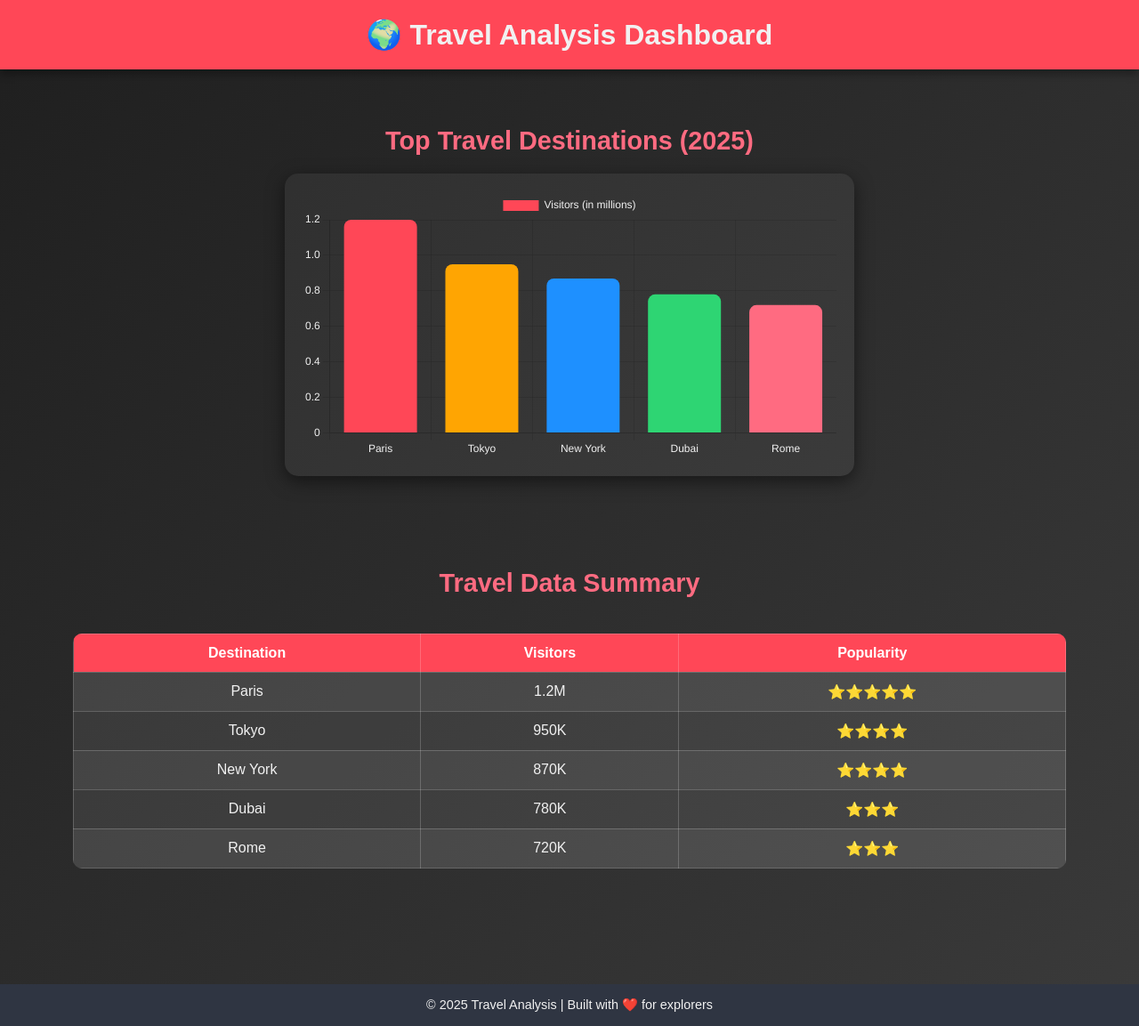
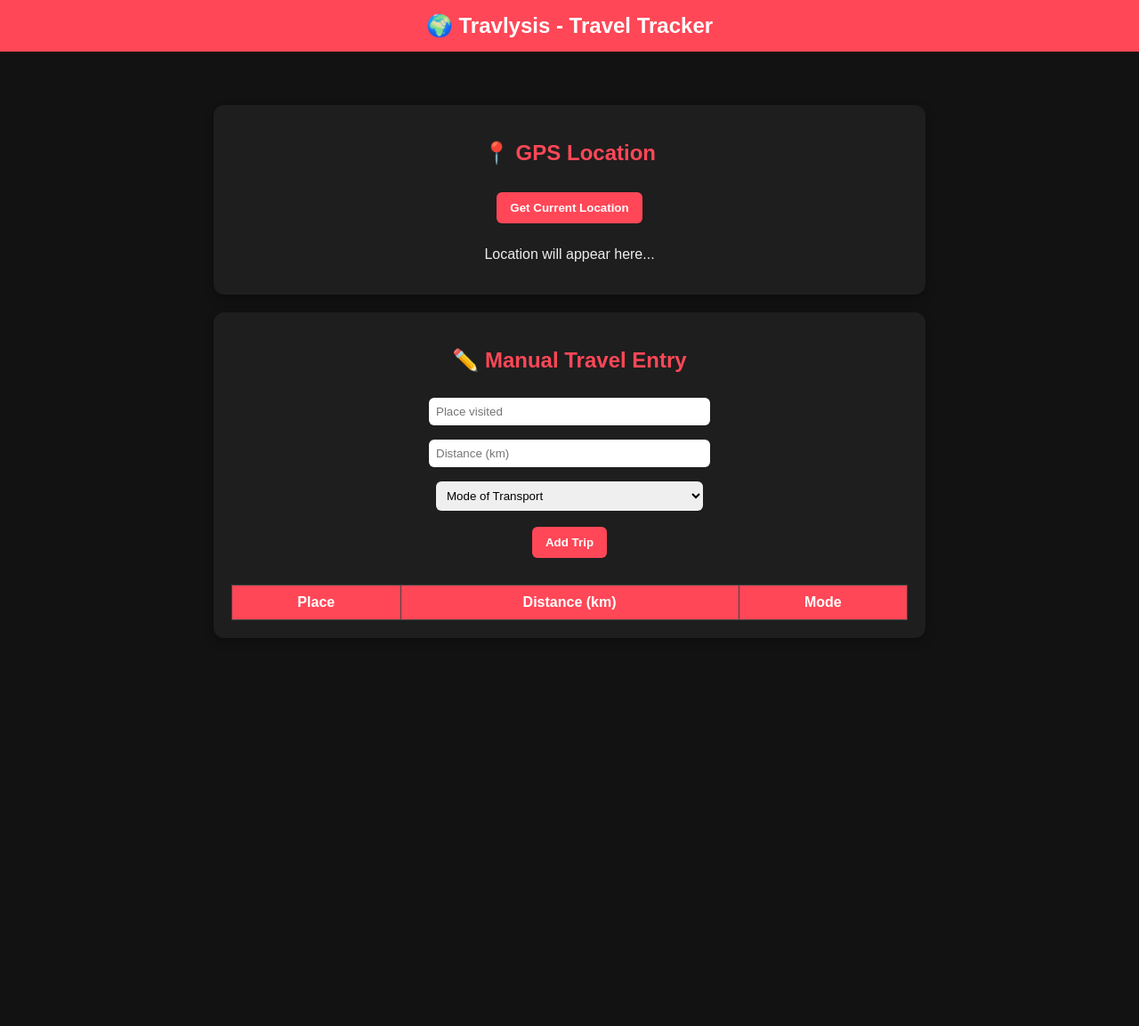
Before and after one commit to Abby284/travel-analysis, a plain HTML site: page index.html in a window 1280 px wide. Shown: the whole page at 89% size. After the commit the page ends 800 px from the top, so only its background shows below. Drawn offline with nearby package versions, Linux system fonts and the light colour scheme.

Commit message:
Update index.html

```diff
--- a/index.html
+++ b/index.html
@@ -3,156 +3,154 @@
 <head>
   <meta charset="UTF-8">
   <meta name="viewport" content="width=device-width, initial-scale=1.0">
-  <title>Travel Analysis</title>
-
+  <title>Travlysis - Travel Tracker</title>
   <style>
-    /* ---------- Global Styles ---------- */
     body {
+      font-family: Arial, sans-serif;
+      text-align: center;
+      background: #121212;
+      color: #eee;
       margin: 0;
-      font-family: Arial, sans-serif;
-      background: linear-gradient(135deg, #1f1f1f, #3a3a3a);
-      color: #f1f1f1;
+      padding: 0;
+    }
+    header {
+      background: #ff4757;
+      padding: 15px;
+      font-size: 1.5rem;
+      font-weight: bold;
+      color: white;
+    }
+    .container {
+      max-width: 800px;
+      margin: 20px auto;
+      padding: 20px;
+    }
+    .box {
+      background: #1e1e1e;
+      padding: 20px;
+      margin: 20px 0;
+      border-radius: 12px;
+      box-shadow: 0 4px 12px rgba(0,0,0,0.3);
+    }
+    h2 { color: #ff4757; }
+    button {
+      padding: 10px 15px;
+      margin: 10px;
+      border: none;
+      border-radius: 6px;
+      cursor: pointer;
+      background: #ff4757;
+      color: #fff;
+      font-weight: bold;
+      transition: 0.2s;
+    }
+    button:hover { background: #ff6b81; }
+    input, select {
+      padding: 8px;
+      margin: 8px;
+      border: none;
+      border-radius: 6px;
+      width: 90%;
+      max-width: 300px;
+    }
+    table {
+      width: 100%;
+      border-collapse: collapse;
+      margin-top: 20px;
+      background: #2a2a2a;
+    }
+    th, td {
+      border: 1px solid #444;
+      padding: 10px;
       text-align: center;
     }
-
-    header {
-      background: #ff4757;
-      padding: 20px;
-      font-size: 2rem;
-      font-weight: bold;
-      box-shadow: 0 4px 10px rgba(0,0,0,0.4);
-    }
-
-    section {
-      padding: 40px 20px;
-    }
-
-    h2 {
-      margin-bottom: 20px;
-      font-size: 1.8rem;
-      color: #ff6b81;
-    }
-
-    /* ---------- Chart Container ---------- */
-    .chart-container {
-      width: 90%;
-      max-width: 600px;
-      margin: auto;
-      background: rgba(255,255,255,0.05);
-      border-radius: 15px;
-      padding: 20px;
-      box-shadow: 0 6px 20px rgba(0,0,0,0.5);
-    }
-
-    /* ---------- Table ---------- */
-    table {
-      width: 90%;
-      margin: 40px auto;
-      border-collapse: collapse;
-      background: rgba(255,255,255,0.08);
-      border-radius: 10px;
-      overflow: hidden;
-    }
-
-    th, td {
-      padding: 12px;
-      border: 1px solid rgba(255,255,255,0.2);
-    }
-
     th {
       background: #ff4757;
       color: white;
     }
-
-    tr:nth-child(even) {
-      background: rgba(255,255,255,0.05);
-    }
-
-    /* ---------- Footer ---------- */
-    footer {
-      background: #2f3542;
-      padding: 15px;
-      margin-top: 50px;
-      font-size: 0.9rem;
-    }
+    td { color: #ccc; }
   </style>
 </head>
 <body>
-  <header>🌍 Travel Analysis Dashboard</header>
+  <header>🌍 Travlysis - Travel Tracker</header>
 
-  <section>
-    <h2>Top Travel Destinations (2025)</h2>
-    <div class="chart-container">
-      <canvas id="travelChart"></canvas>
+  <div class="container">
+    <!-- GPS Tracking -->
+    <div class="box">
+      <h2>📍 GPS Location</h2>
+      <button onclick="getLocation()">Get Current Location</button>
+      <p id="gps">Location will appear here...</p>
     </div>
-  </section>
 
-  <section>
-    <h2>Travel Data Summary</h2>
-    <table>
-      <tr>
-        <th>Destination</th>
-        <th>Visitors</th>
-        <th>Popularity</th>
-      </tr>
-      <tr>
-        <td>Paris</td>
-        <td>1.2M</td>
-        <td>⭐⭐⭐⭐⭐</td>
-      </tr>
-      <tr>
-        <td>Tokyo</td>
-        <td>950K</td>
-        <td>⭐⭐⭐⭐</td>
-      </tr>
-      <tr>
-        <td>New York</td>
-        <td>870K</td>
-        <td>⭐⭐⭐⭐</td>
-      </tr>
-      <tr>
-        <td>Dubai</td>
-        <td>780K</td>
-        <td>⭐⭐⭐</td>
-      </tr>
-      <tr>
-        <td>Rome</td>
-        <td>720K</td>
-        <td>⭐⭐⭐</td>
-      </tr>
-    </table>
-  </section>
+    <!-- Manual Entry -->
+    <div class="box">
+      <h2>✏️ Manual Travel Entry</h2>
+      <form id="manualForm">
+        <input type="text" id="place" placeholder="Place visited" required><br>
+        <input type="number" id="distance" placeholder="Distance (km)" required><br>
+        <select id="mode" required>
+          <option value="" disabled selected>Mode of Transport</option>
+          <option>Car</option>
+          <option>Bicycle</option>
+          <option>Walking</option>
+          <option>Public Transport</option>
+          <option>Other</option>
+        </select><br>
+        <button type="submit">Add Trip</button>
+      </form>
+      <table id="dataTable">
+        <tr>
+          <th>Place</th>
+          <th>Distance (km)</th>
+          <th>Mode</th>
+        </tr>
+      </table>
+    </div>
+  </div>
 
-  <footer>
-    © 2025 Travel Analysis | Built with ❤️ for explorers
-  </footer>
+  <script>
+    // ---------- GPS Tracker ----------
+    function getLocation() {
+      if (navigator.geolocation) {
+        navigator.geolocation.getCurrentPosition(showPosition, showError);
+      } else {
+        document.getElementById("gps").innerText = "Geolocation is not supported by this browser.";
+      }
+    }
 
-  <!-- Chart.js -->
-  <script src="https://cdn.jsdelivr.net/npm/chart.js"></script>
-  <script>
-    // ---------- Chart Script ----------
-    const ctx = document.getElementById('travelChart').getContext('2d');
-    new Chart(ctx, {
-      type: 'bar',
-      data: {
-        labels: ['Paris', 'Tokyo', 'New York', 'Dubai', 'Rome'],
-        datasets: [{
-          label: 'Visitors (in millions)',
-          data: [1.2, 0.95, 0.87, 0.78, 0.72],
-          backgroundColor: ['#ff4757', '#ffa502', '#1e90ff', '#2ed573', '#ff6b81'],
-          borderRadius: 8
-        }]
-      },
-      options: {
-        responsive: true,
-        plugins: {
-          legend: { labels: { color: '#f1f1f1' } }
-        },
-        scales: {
-          x: { ticks: { color: '#f1f1f1' } },
-          y: { ticks: { color: '#f1f1f1' } }
-        }
+    function showPosition(position) {
+      document.getElementById("gps").innerText =
+        "Latitude: " + position.coords.latitude.toFixed(5) +
+        ", Longitude: " + position.coords.longitude.toFixed(5);
+    }
+
+    function showError(error) {
+      let msg = "";
+      switch(error.code) {
+        case error.PERMISSION_DENIED: msg = "❌ User denied GPS request."; break;
+        case error.POSITION_UNAVAILABLE: msg = "⚠️ Location unavailable."; break;
+        case error.TIMEOUT: msg = "⌛ Request timed out."; break;
+        default: msg = "Unknown error."; break;
       }
+      document.getElementById("gps").innerText = msg;
+    }
+
+    // ---------- Manual Data Entry ----------
+    const form = document.getElementById("manualForm");
+    const table = document.getElementById("dataTable");
+
+    form.addEventListener("submit", function(e) {
+      e.preventDefault();
+      let place = document.getElementById("place").value;
+      let distance = document.getElementById("distance").value;
+      let mode = document.getElementById("mode").value;
+
+      let row = table.insertRow();
+      row.insertCell(0).innerText = place;
+      row.insertCell(1).innerText = distance;
+      row.insertCell(2).innerText = mode;
+
+      form.reset();
     });
   </script>
 </body>
```
